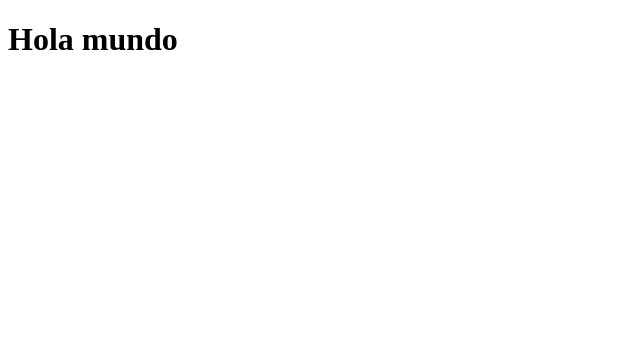
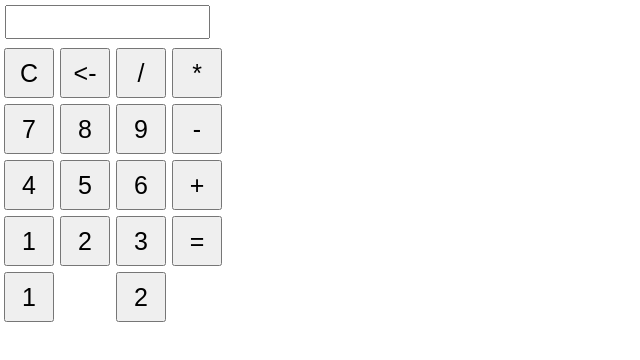
Before and after one commit to ojsm45/basic-web-calculator, a plain HTML site: page index.html in a window 1280 px wide. Shown: the whole page, without its empty margins (0-640 px from the left). Drawn offline with Linux system fonts and the light colour scheme.

Commit message:
basic styles and functions

```diff
--- /dev/null
+++ b/app.js
@@ -0,0 +1,19 @@
+function insert(num){
+  document.form.textView.value += num;
+};
+
+function equal(){
+  var exp = document.form.textView.value;
+  if(exp){
+    document.form.textView.value = eval(exp);
+  }
+};
+
+function back(){
+  var exp = document.form.textView.value;
+  document.form.textView.value = exp.substring(0, exp.length-1);
+};
+
+function clean(){
+  document.form.textView.value = "";
+};
--- a/index.html
+++ b/index.html
@@ -5,9 +5,44 @@
   <meta name="viewport" content="width=device-width, initial-scale=1.0">
   <meta http-equiv="X-UA-Compatible" content="ie=edge">
   <title>Web calculator</title>
+  <link rel="stylesheet" href="./style.css">
+  <script src="./app.js"></script>
 </head>
 <body>
-  <h1>Hola mundo</h1>
-
+  <div class="main">
+    <form name="form">
+      <input class="textView" name="textView">
+    </form>
+    <table>
+      <tr>
+        <td><input class="button" type="button" value="C" onclick="clean()"></td>
+        <td><input class="button" type="button" value="<-" onclick="back()"></td>
+        <td><input class="button" type="button" value="/" onclick="insert('/')"></td>
+        <td><input class="button" type="button" value="*" onclick="insert('*')"></td>
+      </tr>
+      <tr>
+        <td><input class="button" type="button" value="7" onclick="insert(7)"></td>
+        <td><input class="button" type="button" value="8" onclick="insert(8)"></td>
+        <td><input class="button" type="button" value="9" onclick="insert(9)"></td>
+        <td><input class="button" type="button" value="-" onclick="insert('-')"></td>
+      </tr>
+      <tr>
+        <td><input class="button" type="button" value="4" onclick="insert(4)"></td>
+        <td><input class="button" type="button" value="5" onclick="insert(5)"></td>
+        <td><input class="button" type="button" value="6" onclick="insert(6)"></td>
+        <td><input class="button" type="button" value="+" onclick="insert('+')"></td>
+      </tr>
+      <tr>
+        <td><input class="button" type="button" value="1" onclick="insert(1)"></td>
+        <td><input class="button" type="button" value="2" onclick="insert(2)"></td>
+        <td><input class="button" type="button" value="3" onclick="insert(3)"></td>
+        <td><input class="button" type="button" value="=" onclick="equal()"></td>
+      </tr>
+      <tr>
+        <td colspan="2"><input class="button" type="button" value="1" onclick="insert(0)"></td>
+        <td><input class="button" type="button" value="2" onclick="insert('.')"></td>
+      </tr>
+    </table>
+  </div>
 </body>
 </html>
--- /dev/null
+++ b/style.css
@@ -0,0 +1,17 @@
+*{
+  margin: 0;
+  padding: 0;
+}
+.button{
+  width: 50px;
+  height: 50px;
+  font-size: 25px;
+  margin: 2px;
+  cursor: pointer;
+}
+.textView{
+  width: 200px;
+  margin: 5px;
+  font-size: 25px;
+  padding: .5px;
+}
```
